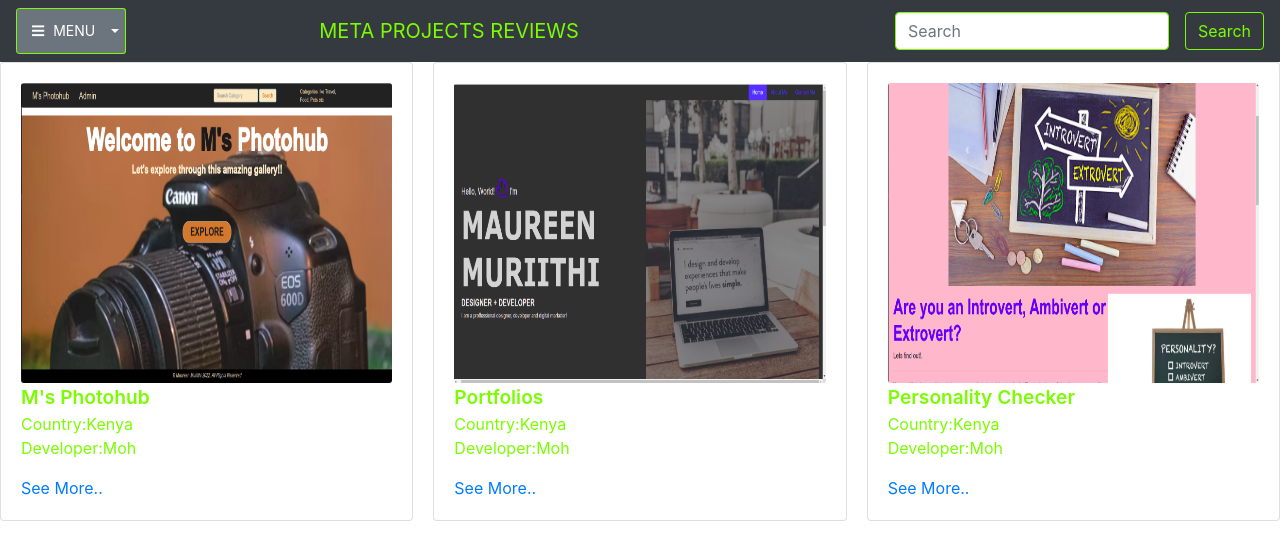
After one commit to maureen-muriithi/Meta-project-reviews, a Django app: page /projects/ in a window 1280 px wide. The commit adds this page. Shown: the top 560 px of the page. Run offline with Django 4.2, Linux system fonts and the light colour scheme; a user stored in the database is signed in; data comes from the database, SQL or seed files in the repository; some libraries are stand-ins or nearby versions.

Commit message:
Add a projects page

```diff
--- a/projects/templates/projects/profile.html
+++ b/projects/templates/projects/profile.html
@@ -1,13 +1,13 @@
 {% extends 'base.html' %}
 {% load static %}
 {% load bootstrap4 %}
-{% block content %}
 
 <link rel="stylesheet" href="https://stackpath.bootstrapcdn.com/bootstrap/4.3.1/css/bootstrap.min.css" integrity="sha384-ggOyR0iXCbMQv3Xipma34MD+dH/1fQ784/j6cY/iJTQUOhcWr7x9JvoRxT2MZw1T" crossorigin="anonymous">
 <link rel="stylesheet" href="{% static 'css/baseprojects.css' %}">
 
+{% block content %}
 
-<div class="container" style="margin-top:8%; background-color: black;">
+<div class="container" style="margin-top:8%; background-color: black; padding-top: 100px;">
     <div class="content-section">
         <div class="media">
             <div class="container">
@@ -65,7 +65,9 @@
             </div>
         </div>
     </div>
+    <br>
     <hr class="" style="height: 5px; background-color: lawngreen; ">
+    <br>
     <div class="card-columns">
         {% for project in user.projects.all %}
             <div class="card" style="background-color: white;">
--- /dev/null
+++ b/projects/templates/projects/projects.html
@@ -0,0 +1,26 @@
+{% extends 'base.html' %}
+{% load static %}
+{% load bootstrap4 %}
+
+<link rel="stylesheet" href="https://stackpath.bootstrapcdn.com/bootstrap/4.3.1/css/bootstrap.min.css" integrity="sha384-ggOyR0iXCbMQv3Xipma34MD+dH/1fQ784/j6cY/iJTQUOhcWr7x9JvoRxT2MZw1T" crossorigin="anonymous">
+<link rel="stylesheet" href="{% static 'css/baseprojects.css' %}">
+
+{% block content %}
+<div class="card-columns">
+    {% for project in projects %}
+
+        <div class="card" style="background-color: white;">
+            <div class="card-body">
+                <img style="height: 150px; height: 300px;" src="{{project.image.url}}" alt="{{project.title}}" class="card-img">
+                <p id="overlay"class="text" style="justify-content: start;">
+                    <span style="color: lawngreen; text-align: left; font-size: larger; font-weight: 600;">{{project.title}}</span><br>
+                    <span style="color: lawngreen"> Country:{{project.country}}</span> <br>
+                    <span style="color: lawngreen"> Developer:{{project.user.username}}</span>
+                </p>
+                    <a class="D-block mx-auto" style="justify-content: end;" href="">See More..</a>
+            </div>
+        </div>
+    {% endfor %}
+</div>
+
+{% endblock content %}
--- a/projects/urls.py
+++ b/projects/urls.py
@@ -8,6 +8,7 @@ urlpatterns = [
     path('register/', views.register_user, name='register'),
     path('login/', views.login_user, name='login'),
     path('profile/', views.profile, name='profile'),
+    path('projects/', views.display_projects, name='projects')
 ]
 
 if settings.DEBUG:
--- a/projects/views.py
+++ b/projects/views.py
@@ -64,7 +64,6 @@ def login_user(request):
 
 
 @login_required(login_url='/accounts/login/')
-@login_required
 def profile(request):
     user = request.user
     # projects = Project.objects.filter(user=request.user).all(),
@@ -73,3 +72,13 @@ def profile(request):
         'projects': Project.objects.filter(user=request.user).all()
     }
     return render(request, 'projects/profile.html', args)
+
+@login_required(login_url='/accounts/login/')
+def display_projects(request):
+    projects = Project.objects.all()
+
+    args = {
+        "projects": projects,
+    }
+
+    return render(request, 'projects/projects.html', args)
```
